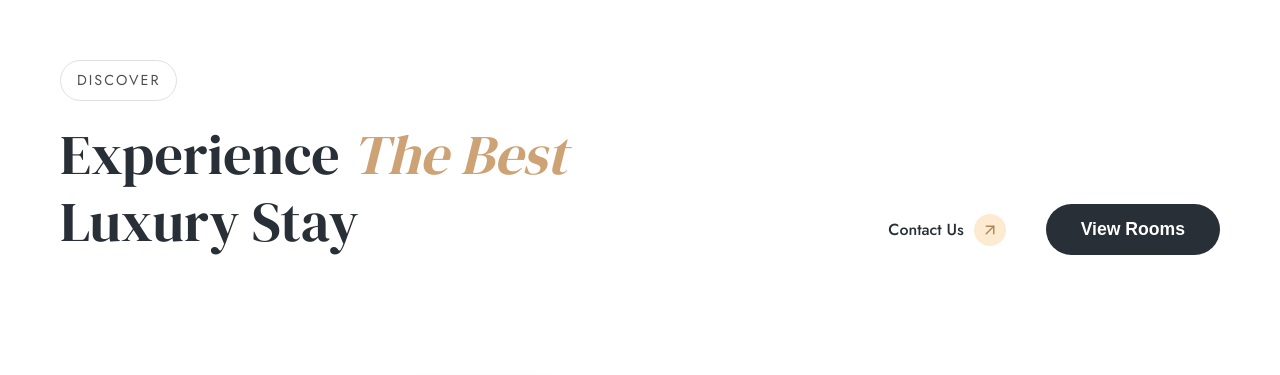
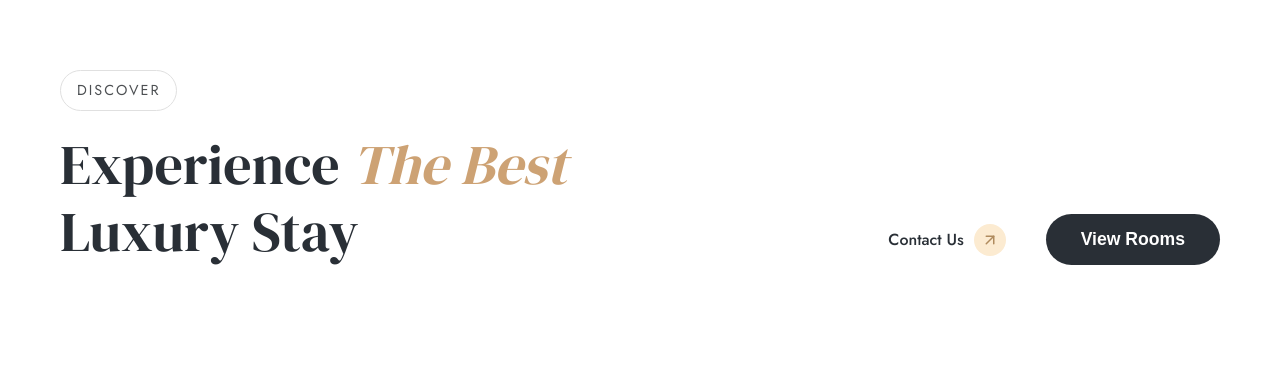
Before and after one commit to Kshitiz-kothari31/Nirvana-Luxury-Hotel, a React (Vite) app: page / in a window 1280 px wide. Shown: the part 1050-1425 px from the top of the page. Built offline with nearby package versions, Linux system fonts and the light colour scheme.

Commit message:
fixing the design issues

```diff
--- a/src/components/InfoSection/InfoSection.css
+++ b/src/components/InfoSection/InfoSection.css
@@ -1,5 +1,5 @@
 .info-section {
-    padding: 50px 0;
+    padding: 60px 0;
     background-color: var(--background-color);
 }
 
```
